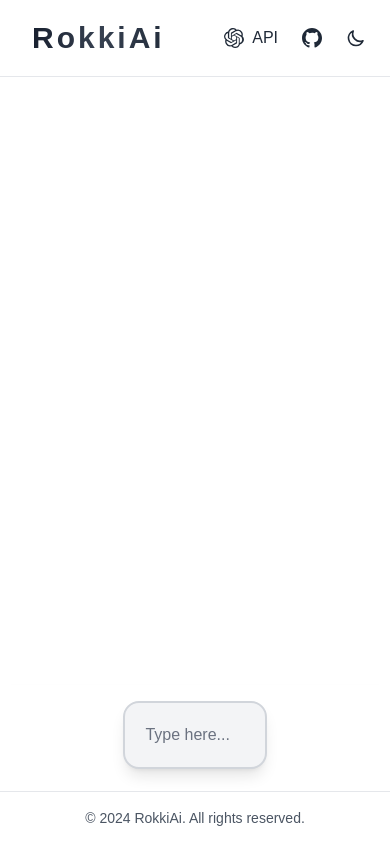
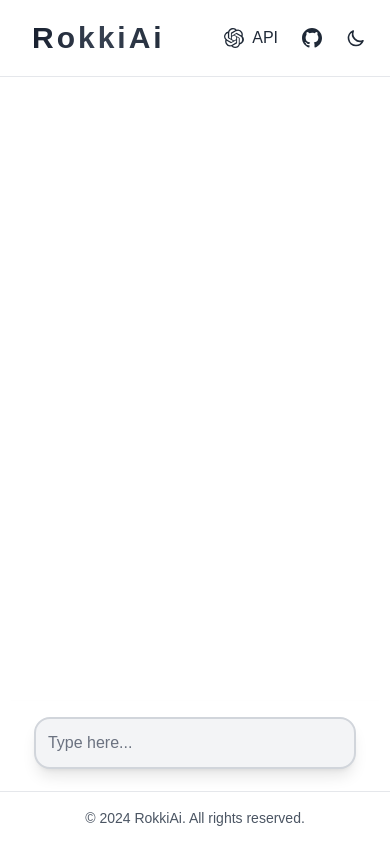
Before and after one commit to rakshit9/rokkiAi, a Next.js app: page / in a window 390 px wide. Built offline with nearby package versions, Linux system fonts and the light colour scheme.

Commit message:
size fix prompt input length for mobile

```diff
--- a/src/pages/index.tsx
+++ b/src/pages/index.tsx
@@ -84,7 +84,7 @@ export default function Home() {
               <input
                 type="text"
                 placeholder="Type here..."
-                className={`w-[40%] md:w-[50%] lg:w-[60%] mx-auto block rounded-xl border-2 shadow-lg p-5 ${themeClasses.input} outline-none hover:shadow-xl mb-[7vh]`}
+                className={`w-[90%] sm:w-[70%] md:w-[60%] lg:w-[50%] mx-auto block rounded-xl border-2 shadow-lg p-3 ${themeClasses.input} outline-none hover:shadow-xl mb-[7vh]`}
                 value={inputValue}
                 onChange={(e) => setInputValue(e.target.value)}
               />
```
